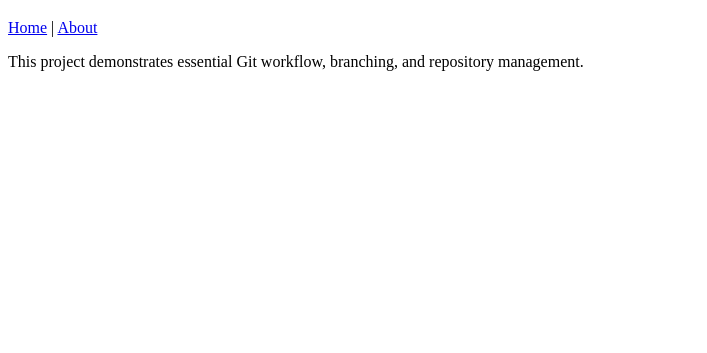
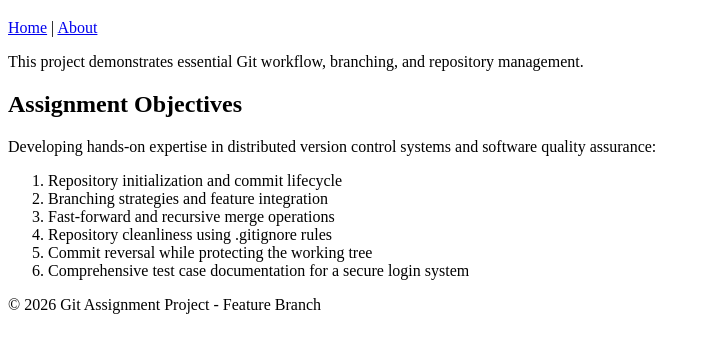
Before and after one commit to Varshitha1895/git-assignment, a plain HTML site: page about.html in a window 1280 px wide. Shown: the part 61-414 px from the top of the page, without its empty margins (0-707 px from the left). Drawn offline with Linux system fonts and the light colour scheme.

Commit message:
Added feature updates

```diff
--- a/about.html
+++ b/about.html
@@ -15,6 +15,21 @@
     </header>
     <main>
         <p>This project demonstrates essential Git workflow, branching, and repository management.</p>
+        <section id="assignment-details">
+            <h2>Assignment Objectives</h2>
+            <p>Developing hands-on expertise in distributed version control systems and software quality assurance:</p>
+            <ol>
+                <li>Repository initialization and commit lifecycle</li>
+                <li>Branching strategies and feature integration</li>
+                <li>Fast-forward and recursive merge operations</li>
+                <li>Repository cleanliness using .gitignore rules</li>
+                <li>Commit reversal while protecting the working tree</li>
+                <li>Comprehensive test case documentation for a secure login system</li>
+            </ol>
+        </section>
     </main>
+    <footer>
+        <p>&copy; 2026 Git Assignment Project - Feature Branch</p>
+    </footer>
 </body>
 </html>
```
